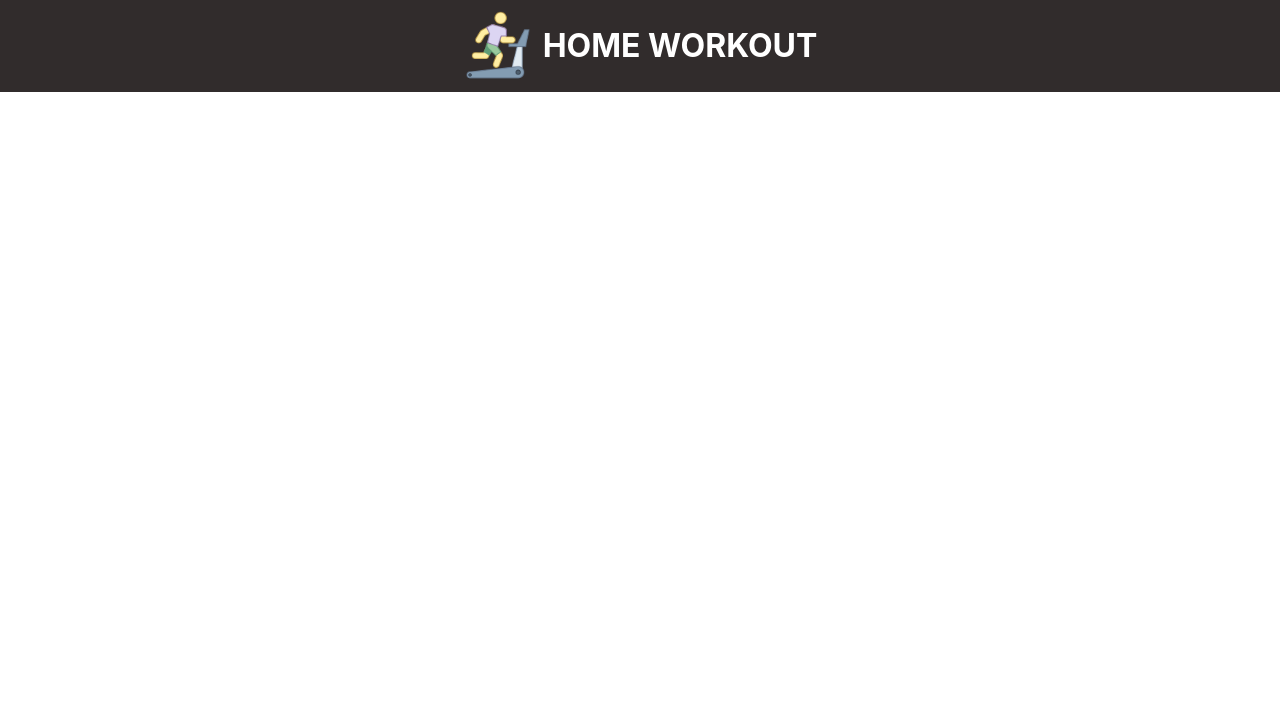
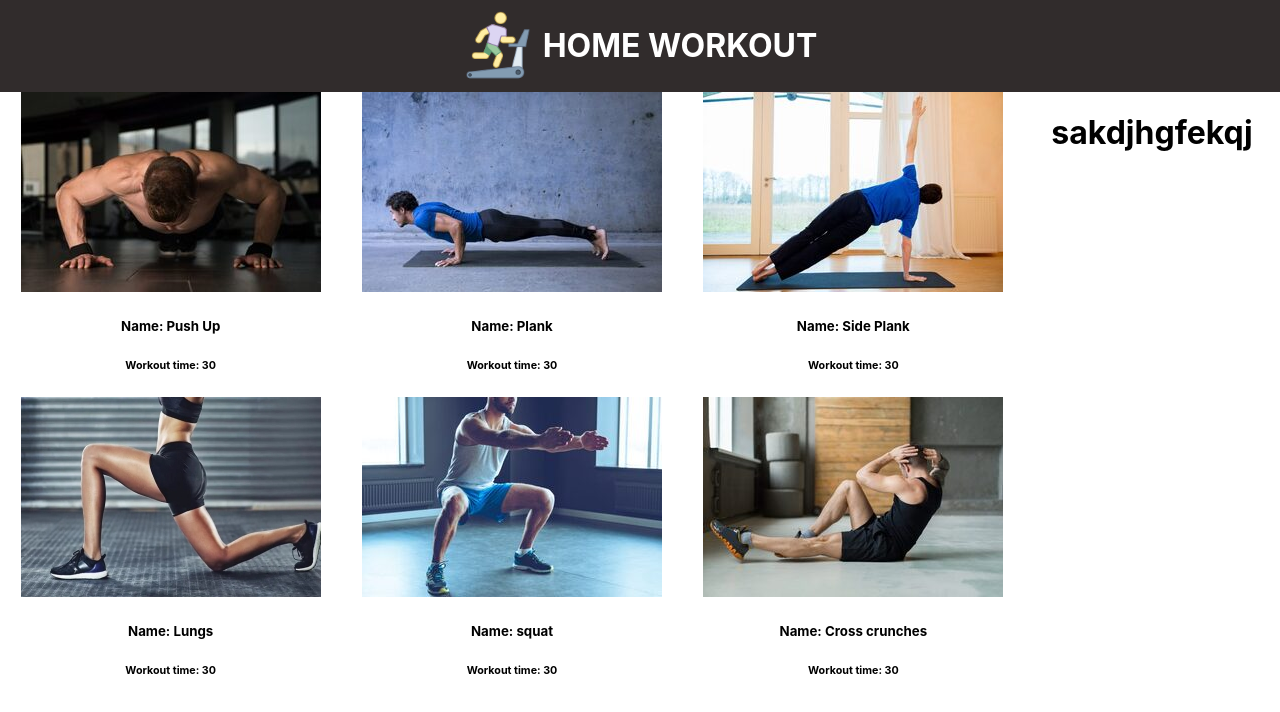
Before and after one commit to ibrahimkhalilullahshafi/Home-workout, a React (Create React App) app: page / in a window 1280 px wide. Shown: the top 712 px of the page. Built offline with nearby package versions, Linux system fonts and the light colour scheme.

Commit message:
lung image changed

```diff
--- a/src/App.js
+++ b/src/App.js
@@ -1,10 +1,12 @@
 import './App.css';
+import Exercise from './Components/Exercise/Exercise';
 import Header from './Components/Header/Header';
 
 function App() {
   return (
     <div className="App">
       <Header></Header>
+      <Exercise></Exercise>
     </div>
   );
 }
--- a/src/Components/Exercise/Exercise.css
+++ b/src/Components/Exercise/Exercise.css
@@ -0,0 +1,9 @@
+.exercise-container {
+    display: grid;
+    grid-template-columns: 4fr 1fr;
+}
+
+.exercise {
+    display: grid;
+    grid-template-columns: repeat(3, 1fr);
+}
--- a/src/Components/Exercise/Exercise.js
+++ b/src/Components/Exercise/Exercise.js
@@ -1,11 +1,31 @@
-import React from 'react';
+import React, { useEffect, useState } from 'react';
+import Workout from '../Workout/Workout';
+import './Exercise.css';
 
-const exercise = () => {
+const Exercise = () => {
+    const [workouts, setWorkouts] = useState([]);
+
+    useEffect(() => {
+        fetch('data.json')
+            .then(res => res.json())
+            .then(data => setWorkouts(data))
+    }, [])
+
     return (
-        <div>
-
+        <div className='exercise-container'>
+            <div className='exercise'>
+                {
+                    workouts.map(workout => <Workout
+                        key={workout.id}
+                        workout={workout}
+                    ></Workout>)
+                }
+            </div>
+            <div className='calculate'>
+                <h1>sakdjhgfekqj</h1>
+            </div>
         </div>
     );
 };
 
-export default exercise;
+export default Exercise;
--- /dev/null
+++ b/src/Components/Workout/Workout.js
@@ -0,0 +1,16 @@
+import React from 'react';
+import './Workout.css';
+
+const Workout = (props) => {
+    const { picture, name, time } = (props.workout);
+
+    return (
+        <div>
+            <img src={picture} alt="" />
+            <h5>Name: {name}</h5>
+            <h6>Workout time: {time}</h6>
+        </div>
+    );
+};
+
+export default Workout;
```
Also changed, not shown: public/exercise/lungs.jpg, src/Components/Workout/Workout.css (added).
